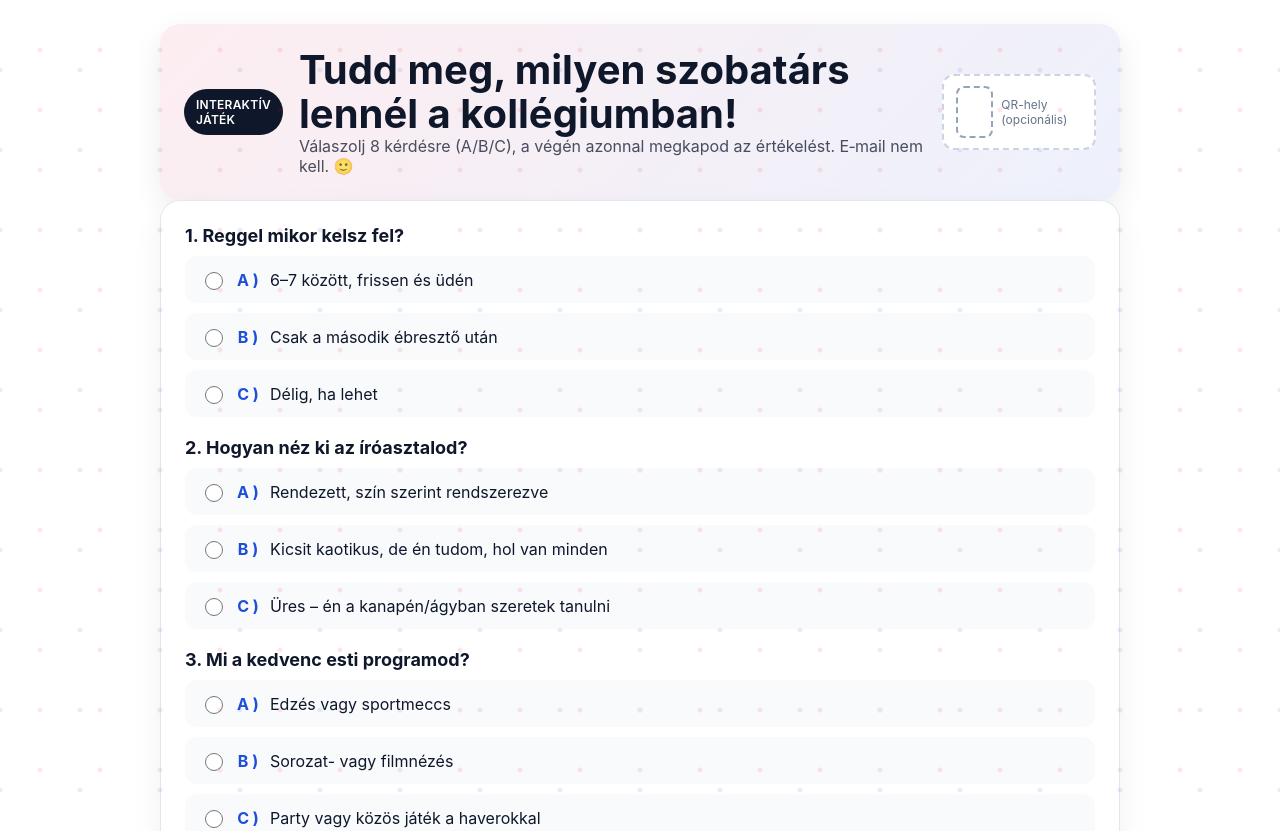
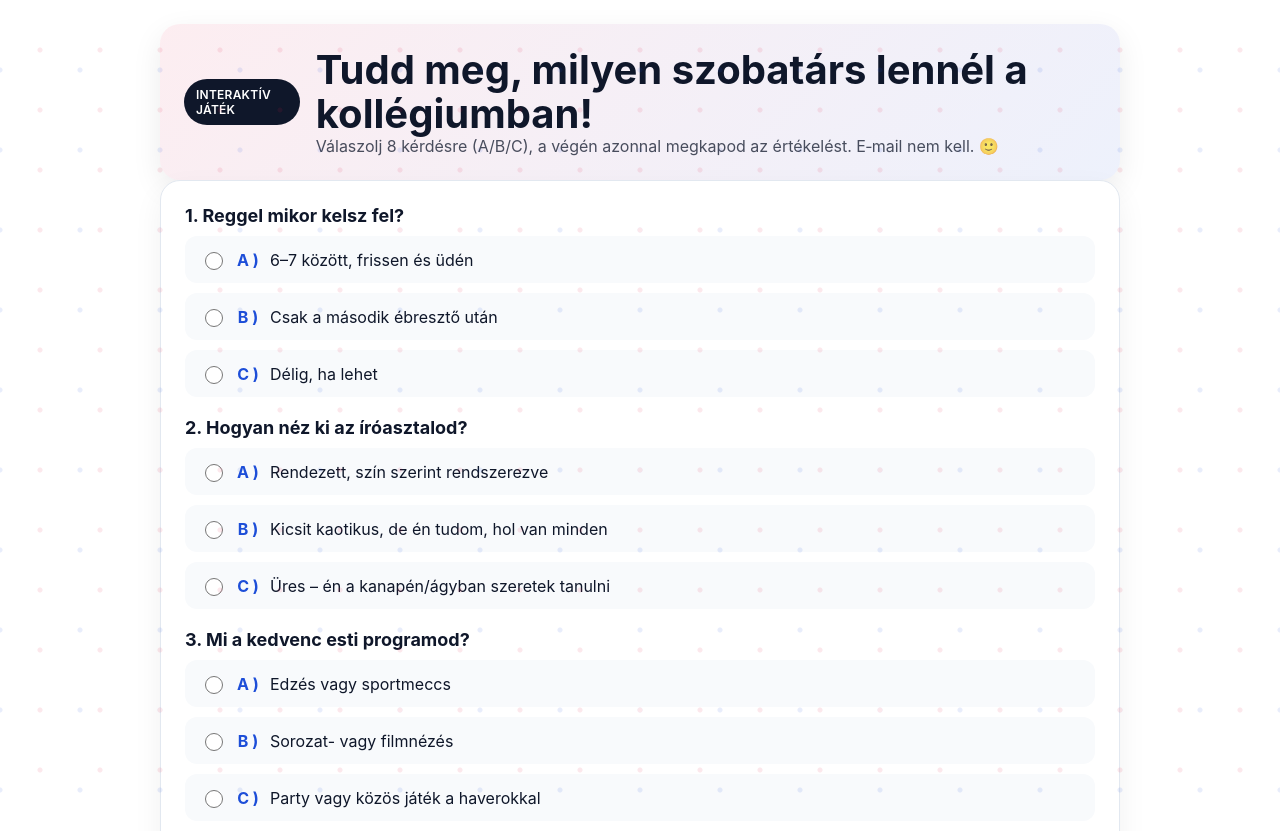
Before and after one commit to tertunde/Milyen-koll-gista-lenn-l-, a plain HTML site: page index.html in a window 1280 px wide. Shown: the top 831 px of the page. Drawn offline with Linux system fonts and the light colour scheme.

Commit message:
Update and rename index_kollegista.html to index.html

```diff
--- a/index_kollegista.html
+++ b/index.html
@@ -61,16 +61,12 @@
         <h1>Tudd meg, milyen szobatárs lennél a kollégiumban!</h1>
         <div style="opacity:.75">Válaszolj 8 kérdésre (A/B/C), a végén azonnal megkapod az értékelést. E‑mail nem kell. 🙂</div>
       </div>
-      <div class="qrslot" title="Ha plakátra teszed a linket, ide illeszthetsz QR képet.">
-        <div class="qrbox"></div>
-        QR-hely (opcionális)
-      </div>
     </header>
 
     <main class="card" id="app"></main>
 
     <footer>
-      Tipp: a kérdések/eredmények a fájl alján, a <strong>CONFIG</strong> részben szerkeszthetők.
+
     </footer>
   </div>
 
```
